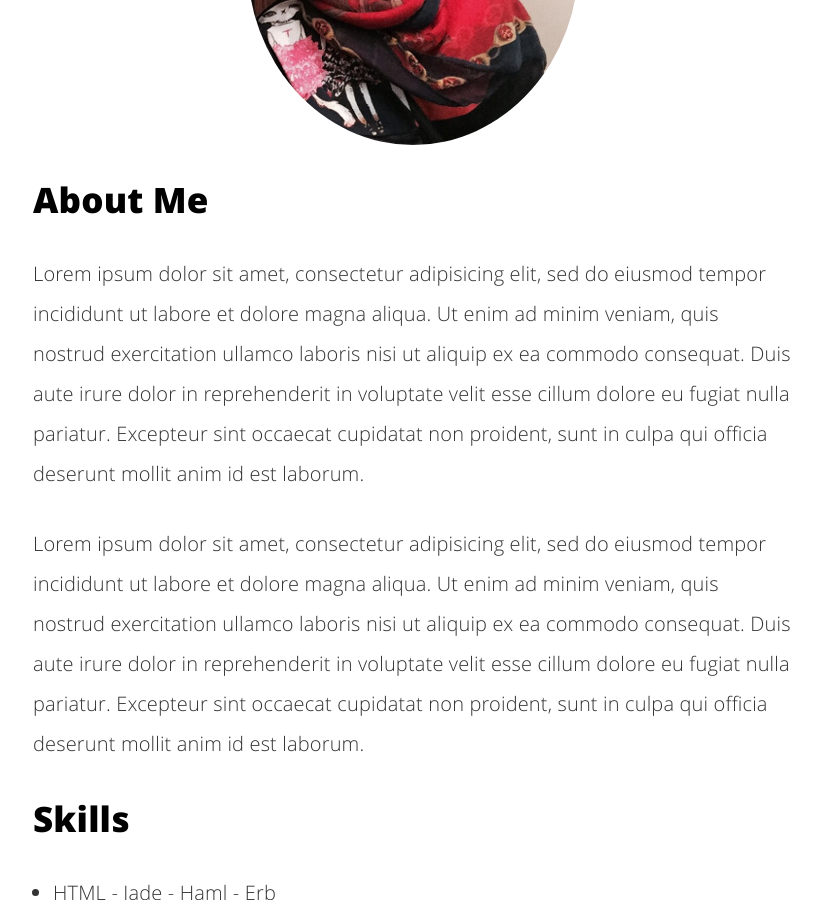
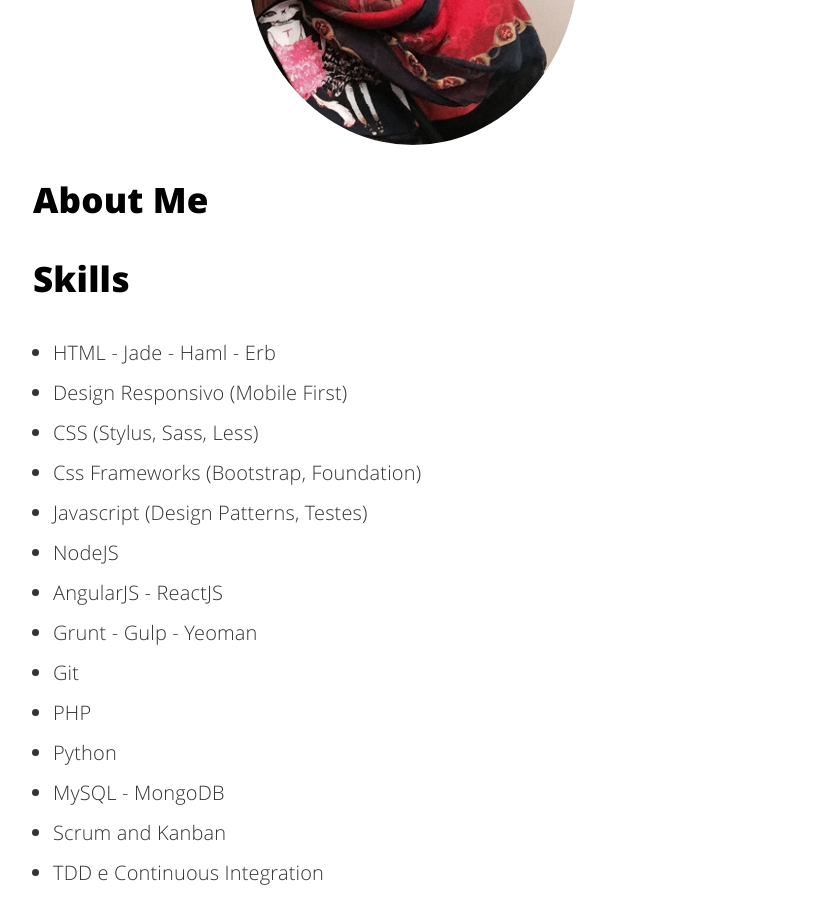
Before and after one commit to eljalalpour/elahejalalpour.github.io, a Jekyll site: the page built from about.html, in a window 1280 px wide and 900 px high, scrolled down 1195 px. Shown: the whole window, without its empty margins (227-1048 px from the left). Built offline with Jekyll 4.4.1, drawn with Linux system fonts in a browser that asks for light colours; some of the changed text lies outside the part shown.

Commit message:
Personalizing part #5.

```diff
--- a/about.html
+++ b/about.html
@@ -2,28 +2,12 @@
 layout: minimal
 title: "About me"
 permalink: /about/index.html
-description: "Some description about Lorem Ipsum..."
+description: "Some description about Elahe Jalalpour..."
 ---
 
 <img itemprop="image" class="img-rounded" src="/assets/img/blog-author.jpg" alt="Willian Justen">
 
 <h2>About Me</h2>
-
-<p>Lorem ipsum dolor sit amet, consectetur adipisicing elit, sed do eiusmod
-tempor incididunt ut labore et dolore magna aliqua. Ut enim ad minim veniam,
-quis nostrud exercitation ullamco laboris nisi ut aliquip ex ea commodo
-consequat. Duis aute irure dolor in reprehenderit in voluptate velit esse
-cillum dolore eu fugiat nulla pariatur. Excepteur sint occaecat cupidatat non
-proident, sunt in culpa qui officia deserunt mollit anim id est laborum.</p>
-
-
-<p>Lorem ipsum dolor sit amet, consectetur adipisicing elit, sed do eiusmod
-tempor incididunt ut labore et dolore magna aliqua. Ut enim ad minim veniam,
-quis nostrud exercitation ullamco laboris nisi ut aliquip ex ea commodo
-consequat. Duis aute irure dolor in reprehenderit in voluptate velit esse
-cillum dolore eu fugiat nulla pariatur. Excepteur sint occaecat cupidatat non
-proident, sunt in culpa qui officia deserunt mollit anim id est laborum.</p>
-
 
 <h2>Skills</h2>
 
```
Also changed, not shown: other parts of about.html (+1 -1 lines). Lines whose indentation alone changed are shown as unchanged.
